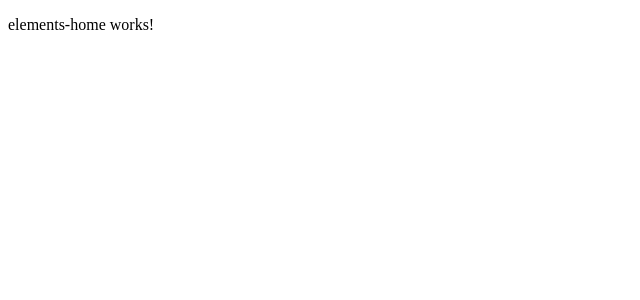
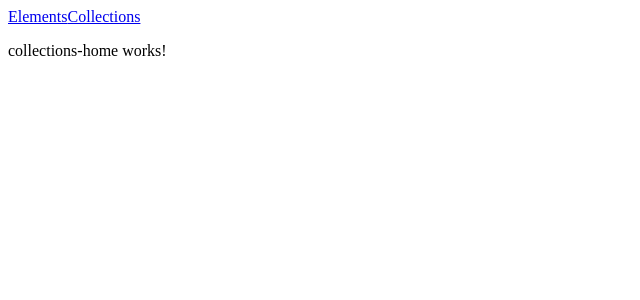
Before and after one commit to SalvatoreSantamaria/angular-components-modules, an Angular app: page /collections in a window 1280 px wide. Before the commit this address led to /. Shown: the top 300 px of the page, without its empty margins (0-640 px from the left). Built offline with nearby package versions, Linux system fonts and the light colour scheme.

Commit message:
Added collection-home and routes to app.component.

```diff
--- a/src/app/app.component.html
+++ b/src/app/app.component.html
@@ -1,5 +1,9 @@
-<app-elements-home></app-elements-home>
+<!-- Don't do this, this refreshes the entire app -->
+<!-- <a href="/elements">Elements</a>
+<a href="/collections">Collections</a> -->
 
-
+<!-- routerLink talks to the router -->
+<a routerLink="/elements">Elements</a>
+<a routerLink="/collections">Collections</a>
 
 <router-outlet></router-outlet>
--- a/src/app/app.module.ts
+++ b/src/app/app.module.ts
@@ -4,6 +4,7 @@ import { NgModule } from '@angular/core';
 import { AppRoutingModule } from './app-routing.module';
 import { AppComponent } from './app.component';
 import { ElementsModule } from './elements/elements.module';
+import { CollectionsModule } from './collections/collections.module';
 
 @NgModule({
   declarations: [
@@ -12,7 +13,8 @@ import { ElementsModule } from './elements/elements.module';
   imports: [
     BrowserModule,
     AppRoutingModule,
-    ElementsModule
+    ElementsModule,
+    CollectionsModule
   ],
   providers: [],
   bootstrap: [AppComponent]
--- /dev/null
+++ b/src/app/collections/collections-home/collections-home.component.html
@@ -0,0 +1 @@
+<p>collections-home works!</p>
--- /dev/null
+++ b/src/app/collections/collections-home/collections-home.component.ts
@@ -0,0 +1,15 @@
+import { Component, OnInit } from '@angular/core';
+
+@Component({
+  selector: 'app-collections-home',
+  templateUrl: './collections-home.component.html',
+  styleUrls: ['./collections-home.component.css']
+})
+export class CollectionsHomeComponent implements OnInit {
+
+  constructor() { }
+
+  ngOnInit(): void {
+  }
+
+}
--- a/src/app/collections/collections-routing.module.ts
+++ b/src/app/collections/collections-routing.module.ts
@@ -1,7 +1,9 @@
 import { NgModule } from '@angular/core';
 import { Routes, RouterModule } from '@angular/router';
+import { CollectionsHomeComponent} from './collections-home/collections-home.component'
 
-const routes: Routes = [];
+//if user is at path /collections show the CollectionsHomeComponent
+const routes: Routes = [  { path: 'collections', component: CollectionsHomeComponent }];
 
 @NgModule({
   imports: [RouterModule.forChild(routes)],
--- a/src/app/collections/collections.module.ts
+++ b/src/app/collections/collections.module.ts
@@ -2,13 +2,15 @@ import { NgModule } from '@angular/core';
 import { CommonModule } from '@angular/common';
 
 import { CollectionsRoutingModule } from './collections-routing.module';
+import { CollectionsHomeComponent } from './collections-home/collections-home.component';
 
 
 @NgModule({
-  declarations: [],
+  declarations: [CollectionsHomeComponent],
   imports: [
     CommonModule,
     CollectionsRoutingModule
-  ]
+  ],
+  exports: []
 })
 export class CollectionsModule { }
--- a/src/app/elements/elements-routing.module.ts
+++ b/src/app/elements/elements-routing.module.ts
@@ -1,7 +1,9 @@
 import { NgModule } from '@angular/core';
 import { Routes, RouterModule } from '@angular/router';
-
-const routes: Routes = [];
+import { ElementsHomeComponent} from './elements-home/elements-home.component'
+const routes: Routes = [
+  { path: 'elements', component: ElementsHomeComponent }
+];
 
 @NgModule({
   imports: [RouterModule.forChild(routes)],
--- a/src/app/elements/elements.module.ts
+++ b/src/app/elements/elements.module.ts
@@ -11,6 +11,6 @@ import { ElementsHomeComponent } from './elements-home/elements-home.component';
     CommonModule,
     ElementsRoutingModule
   ],
-  exports: [ElementsHomeComponent]
+  exports: []
 })
 export class ElementsModule { }
```
Also changed, not shown: src/app/collections/collections-home/collections-home.component.css (added), 1 other file (tests, documents, lock files or other folders).
